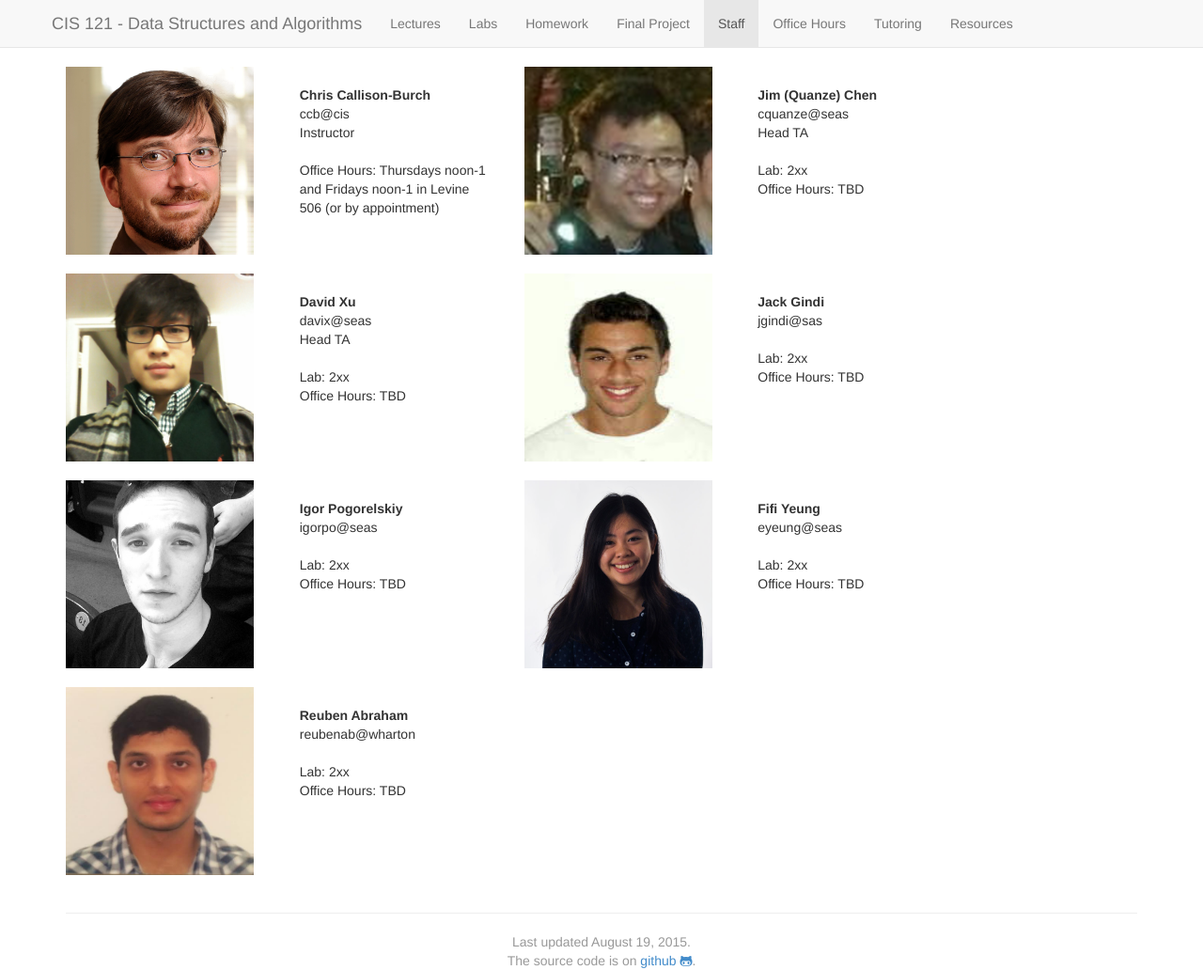
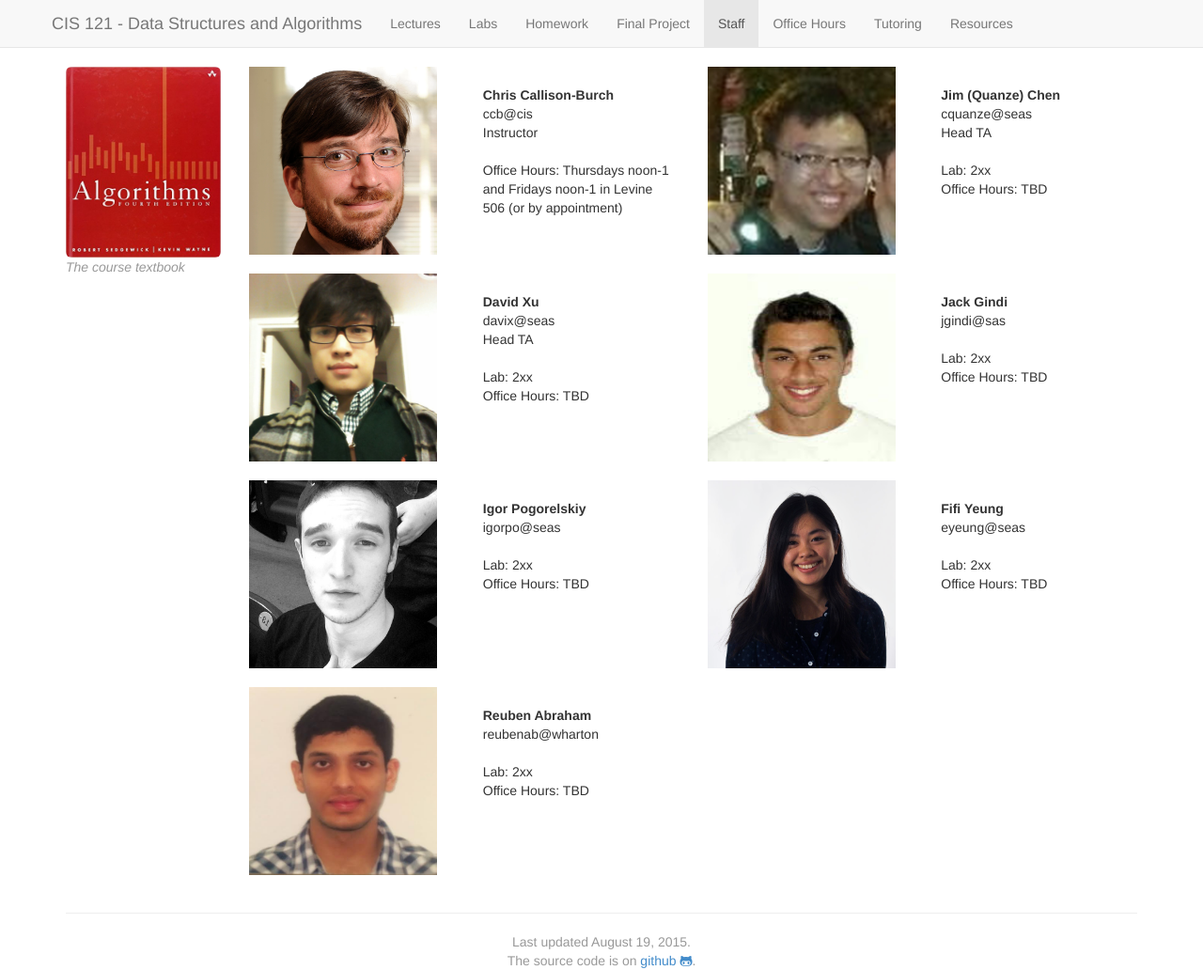
Before and after one commit to callison-burch/data-structures-and-algorithms, a Jekyll site: the page built from staff.md, in a window 1280 px wide. Shown: the whole page at 94% size. Built offline with Jekyll 4.4.1, drawn with Linux system fonts in a browser that asks for light colours; nearby versions of some CDN libraries.

```diff
--- a/staff.md
+++ b/staff.md
@@ -1,6 +1,9 @@
 ---
 layout: default
-title: Staff
+img: textbook.jpg
+img_link: http://algs4.cs.princeton.edu/home/
+caption: The course textbook
+title: staff
 active_tab: staff
 ---
 
```
Also changed, not shown: schedule.md (added, +10 -0 lines).
